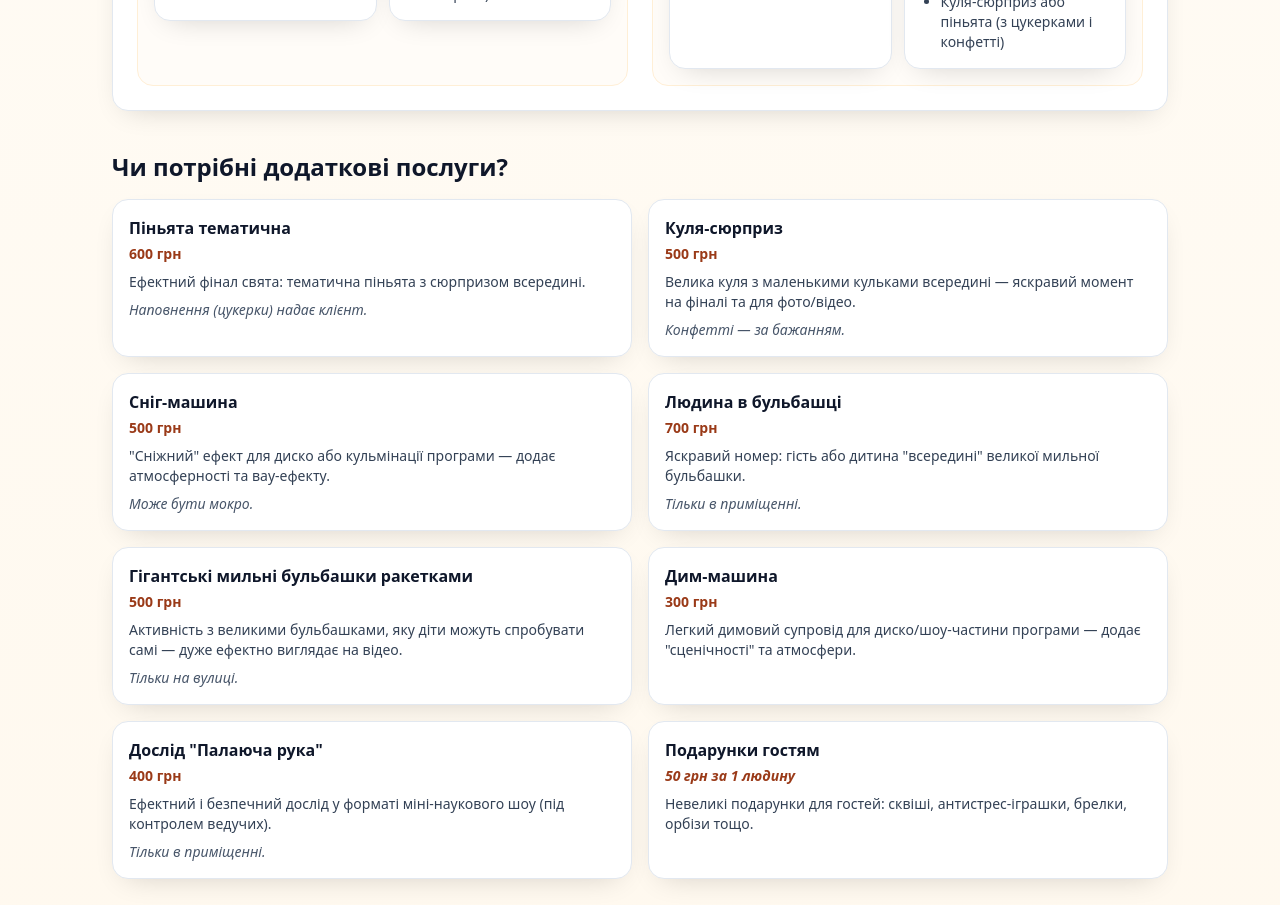
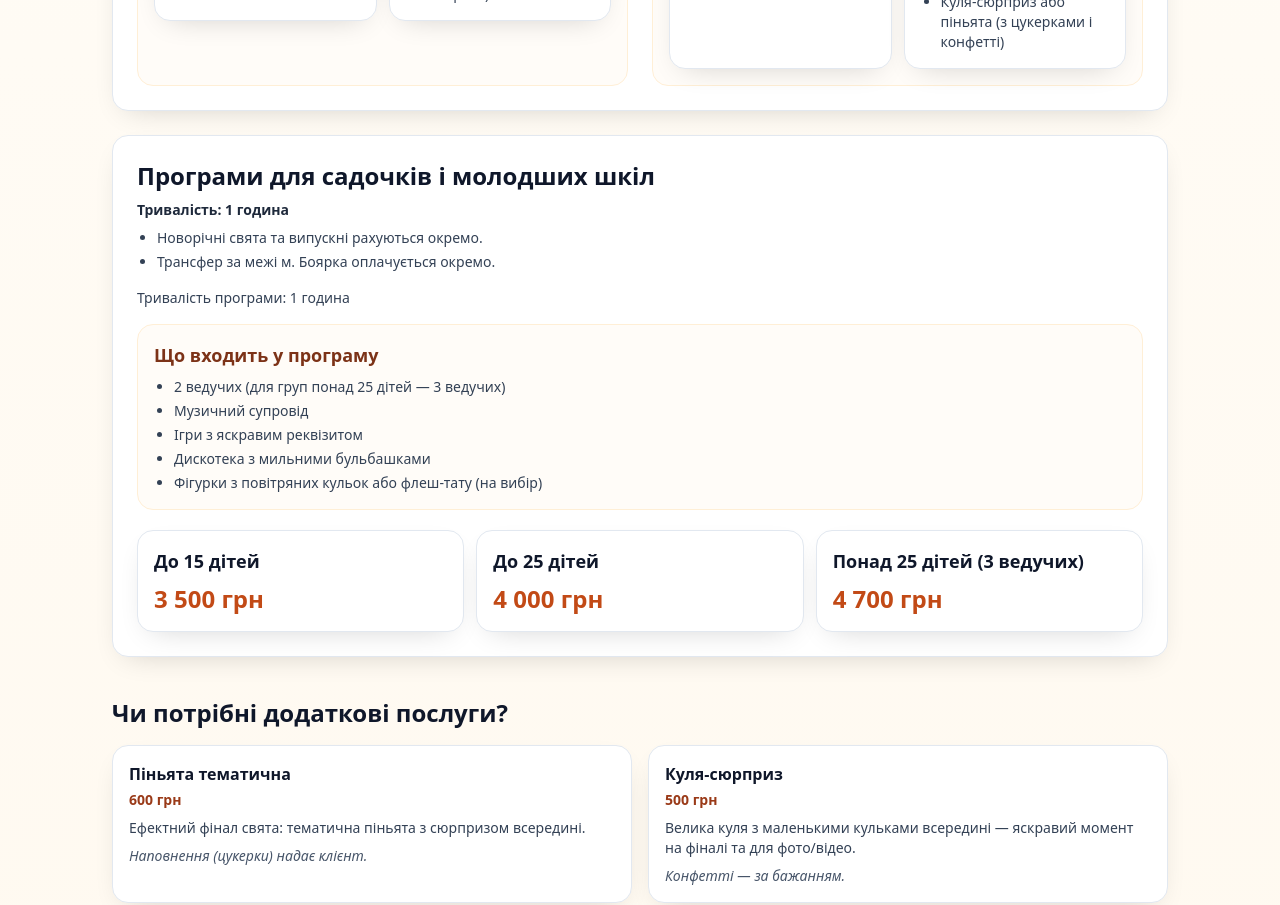
Before and after one commit to rshv00/labsvyata-catalog, a Next.js app: page /prices in a window 1280 px wide. Shown: the part 1800-2705 px from the top of the page. Built offline with nearby package versions, Linux system fonts and the light colour scheme.

Commit message:
feat: add separate pricing block for kindergartens and junior schools

```diff
--- a/app/prices/page.tsx
+++ b/app/prices/page.tsx
@@ -9,13 +9,13 @@ import { getCanonicalUrl } from "@/lib/seo";
 export const metadata: Metadata = {
   title: "Ціни на дитячі свята в Боярці",
   description:
-    "Актуальні ціни на дитячі свята в Боярці: пакети в приміщенні та на виїзд, правила за кількістю дітей і додаткові опції.",
+    "Актуальні ціни на дитячі свята в Боярці: пакети в приміщенні, на виїзд та окремі програми для садочків і молодших шкіл.",
   alternates: {
     canonical: getCanonicalUrl("/prices"),
   },
   openGraph: {
     title: "Ціни на дитячі свята в Боярці",
-    description: "Порівняйте пакети: свято в приміщенні та свято на виїзд, з повним переліком послуг.",
+    description: "Порівняйте пакети: свято в приміщенні, свято на виїзд і окремі програми для садочків та молодших шкіл.",
     url: getCanonicalUrl("/prices"),
     locale: "uk_UA",
     type: "website",
@@ -23,7 +23,7 @@ export const metadata: Metadata = {
   twitter: {
     card: "summary",
     title: "Ціни на дитячі свята в Боярці",
-    description: "Пакети в приміщенні та на виїзд, додаткові опції та прозорі умови розрахунку.",
+    description: "Пакети в приміщенні, на виїзд та для садочків/молодших шкіл, додаткові опції і прозорі умови розрахунку.",
   },
 };
 
@@ -82,6 +82,61 @@ function getSharedTimingByDuration(minutes: DurationKey): string {
   return minutes === 120 ? "1,5 години активних ігор + 30 хв перекус" : "2,5 години активних ігор + 30 хв перекус";
 }
 
+function isMatrixGroup(packages: Package[]): boolean {
+  if (packages.length === 0) {
+    return false;
+  }
+
+  return packages.every((packageItem) => {
+    const duration = DURATIONS.find((value) => value === packageItem.duration_minutes);
+    const tier = getTierFromPackage(packageItem);
+
+    return Boolean(duration && tier);
+  });
+}
+
+function getSharedIncludes(packages: Package[]): string[] | null {
+  if (packages.length === 0) {
+    return null;
+  }
+
+  const base = packages[0].includes_ua.join("||");
+  const areAllEqual = packages.every((packageItem) => packageItem.includes_ua.join("||") === base);
+
+  return areAllEqual ? packages[0].includes_ua : null;
+}
+
+function getSharedDuration(packages: Package[]): number | null {
+  if (packages.length === 0) {
+    return null;
+  }
+
+  const baseDuration = packages[0].duration_minutes;
+  const areAllEqual = packages.every((packageItem) => packageItem.duration_minutes === baseDuration);
+
+  return areAllEqual ? baseDuration : null;
+}
+
+function getHoursLabel(minutes: number): string {
+  if (minutes % 60 !== 0) {
+    return `${minutes} хв`;
+  }
+
+  const hours = minutes / 60;
+  const lastDigit = hours % 10;
+  const lastTwoDigits = hours % 100;
+
+  if (lastDigit === 1 && lastTwoDigits !== 11) {
+    return `${hours} година`;
+  }
+
+  if ([2, 3, 4].includes(lastDigit) && ![12, 13, 14].includes(lastTwoDigits)) {
+    return `${hours} години`;
+  }
+
+  return `${hours} годин`;
+}
+
 const packageGroups: PackageGroup[] =
   pricing.package_groups && pricing.package_groups.length > 0
     ? pricing.package_groups
@@ -97,6 +152,7 @@ const packageGroups: PackageGroup[] =
 const groupPriority: Record<string, number> = {
   "Свято в нашому приміщенні": 0,
   "Свято на виїзд": 1,
+  "Програми для садочків і молодших шкіл": 2,
 };
 
 const orderedPackageGroups = [...packageGroups].sort((first, second) => {
@@ -114,13 +170,16 @@ export default function PricesPage() {
       <p className="mt-2 text-sm text-slate-700">Оберіть формат свята, тривалість та пакет.</p>
       <p className="mt-3 rounded-2xl border border-brand-200 bg-brand-50 p-4 text-sm leading-relaxed text-slate-700">
         Фінальна вартість формується за форматом події, тривалістю та кількістю дітей у групі. Для кожного блоку діють свої
-        правила за кількістю учасників, а за кожну наступну дитину понад ліміт додається фіксована доплата. Для формату на виїзд
-        трансфер за межі м. Боярка рахується окремо. Перед бронюванням узгодьте локацію, дату та наповнення пакета з менеджером.
+        правила за кількістю учасників і тривалістю програми. Для формату на виїзд трансфер за межі м. Боярка рахується окремо.
+        Перед бронюванням узгодьте локацію, дату та наповнення пакета з менеджером.
       </p>
 
       <section className="mt-6 space-y-6">
         {orderedPackageGroups.map((group) => {
-          const matrix = groupByLocationAndDuration(group.packages);
+          const matrixGroup = isMatrixGroup(group.packages);
+          const matrix = matrixGroup ? groupByLocationAndDuration(group.packages) : null;
+          const sharedIncludes = matrixGroup ? null : getSharedIncludes(group.packages);
+          const sharedDuration = matrixGroup ? null : getSharedDuration(group.packages);
 
           return (
             <article key={group.slug} className="rounded-2xl border border-slate-200 bg-white p-5 shadow-soft md:p-6">
@@ -134,6 +193,7 @@ export default function PricesPage() {
                 </ul>
               ) : null}
 
+              {matrixGroup && matrix ? (
                 <div className="mt-5 grid gap-6 lg:grid-cols-2">
                   {DURATIONS.map((duration) => (
                     <section key={duration} className="rounded-2xl border border-brand-100 bg-brand-50/40 p-4">
@@ -165,6 +225,36 @@ export default function PricesPage() {
                     </section>
                   ))}
                 </div>
+              ) : (
+                <>
+                  {sharedDuration ? <p className="mt-4 text-sm text-slate-700">Тривалість програми: {getHoursLabel(sharedDuration)}</p> : null}
+                  {sharedIncludes?.length ? (
+                    <div className="mt-4 rounded-2xl border border-brand-100 bg-brand-50/40 p-4">
+                      <h3 className="text-lg font-black text-brand-900">Що входить у програму</h3>
+                      <ul className="mt-2 list-disc space-y-1 pl-5 text-sm text-slate-700">
+                        {sharedIncludes.map((line) => (
+                          <li key={line}>{line}</li>
+                        ))}
+                      </ul>
+                    </div>
+                  ) : null}
+                  <div className="mt-5 grid gap-3 sm:grid-cols-2 lg:grid-cols-3">
+                    {group.packages.map((packageItem) => (
+                      <article key={packageItem.slug} className="rounded-2xl border border-slate-200 bg-white p-4 shadow-soft">
+                        <h3 className="text-lg font-black text-slate-900">{packageItem.name_ua}</h3>
+                        <p className="mt-2 text-2xl font-extrabold text-brand-700">{formatCurrencyUah(packageItem.price_uah_from)}</p>
+                        {!sharedIncludes?.length ? (
+                          <ul className="mt-3 list-disc space-y-1 pl-5 text-sm text-slate-700">
+                            {packageItem.includes_ua.map((line) => (
+                              <li key={line}>{line}</li>
+                            ))}
+                          </ul>
+                        ) : null}
+                      </article>
+                    ))}
+                  </div>
+                </>
+              )}
             </article>
           );
         })}
--- a/content/pricing.ts
+++ b/content/pricing.ts
@@ -159,9 +159,57 @@ const outdoorParty: PackageGroup = {
   ],
 };
 
+const kindergartenAndSchoolPrograms: PackageGroup = {
+  slug: "kindergarten-school-programs",
+  category_ua: "Програми для садочків і молодших шкіл",
+  rule_ua: "Тривалість: 1 година",
+  notes_ua: ["Новорічні свята та випускні рахуються окремо.", "Трансфер за межі м. Боярка оплачується окремо."],
+  packages: [
+    {
+      slug: "kindergarten-school-up-to-15",
+      name_ua: "До 15 дітей",
+      duration_minutes: 60,
+      includes_ua: [
+        "2 ведучих (для груп понад 25 дітей — 3 ведучих)",
+        "Музичний супровід",
+        "Ігри з яскравим реквізитом",
+        "Дискотека з мильними бульбашками",
+        "Фігурки з повітряних кульок або флеш-тату (на вибір)",
+      ],
+      price_uah_from: 3500,
+    },
+    {
+      slug: "kindergarten-school-up-to-25",
+      name_ua: "До 25 дітей",
+      duration_minutes: 60,
+      includes_ua: [
+        "2 ведучих (для груп понад 25 дітей — 3 ведучих)",
+        "Музичний супровід",
+        "Ігри з яскравим реквізитом",
+        "Дискотека з мильними бульбашками",
+        "Фігурки з повітряних кульок або флеш-тату (на вибір)",
+      ],
+      price_uah_from: 4000,
+    },
+    {
+      slug: "kindergarten-school-over-25",
+      name_ua: "Понад 25 дітей (3 ведучих)",
+      duration_minutes: 60,
+      includes_ua: [
+        "2 ведучих (для груп понад 25 дітей — 3 ведучих)",
+        "Музичний супровід",
+        "Ігри з яскравим реквізитом",
+        "Дискотека з мильними бульбашками",
+        "Фігурки з повітряних кульок або флеш-тату (на вибір)",
+      ],
+      price_uah_from: 4700,
+    },
+  ],
+};
+
 export const pricing: Pricing = {
-  packages: [...indoorParty.packages, ...outdoorParty.packages],
-  package_groups: [indoorParty, outdoorParty],
+  packages: [...indoorParty.packages, ...outdoorParty.packages, ...kindergartenAndSchoolPrograms.packages],
+  package_groups: [indoorParty, outdoorParty, kindergartenAndSchoolPrograms],
   addons: [
     {
       slug: "pinata-themed",
```
Lines whose indentation alone changed are shown as unchanged.
